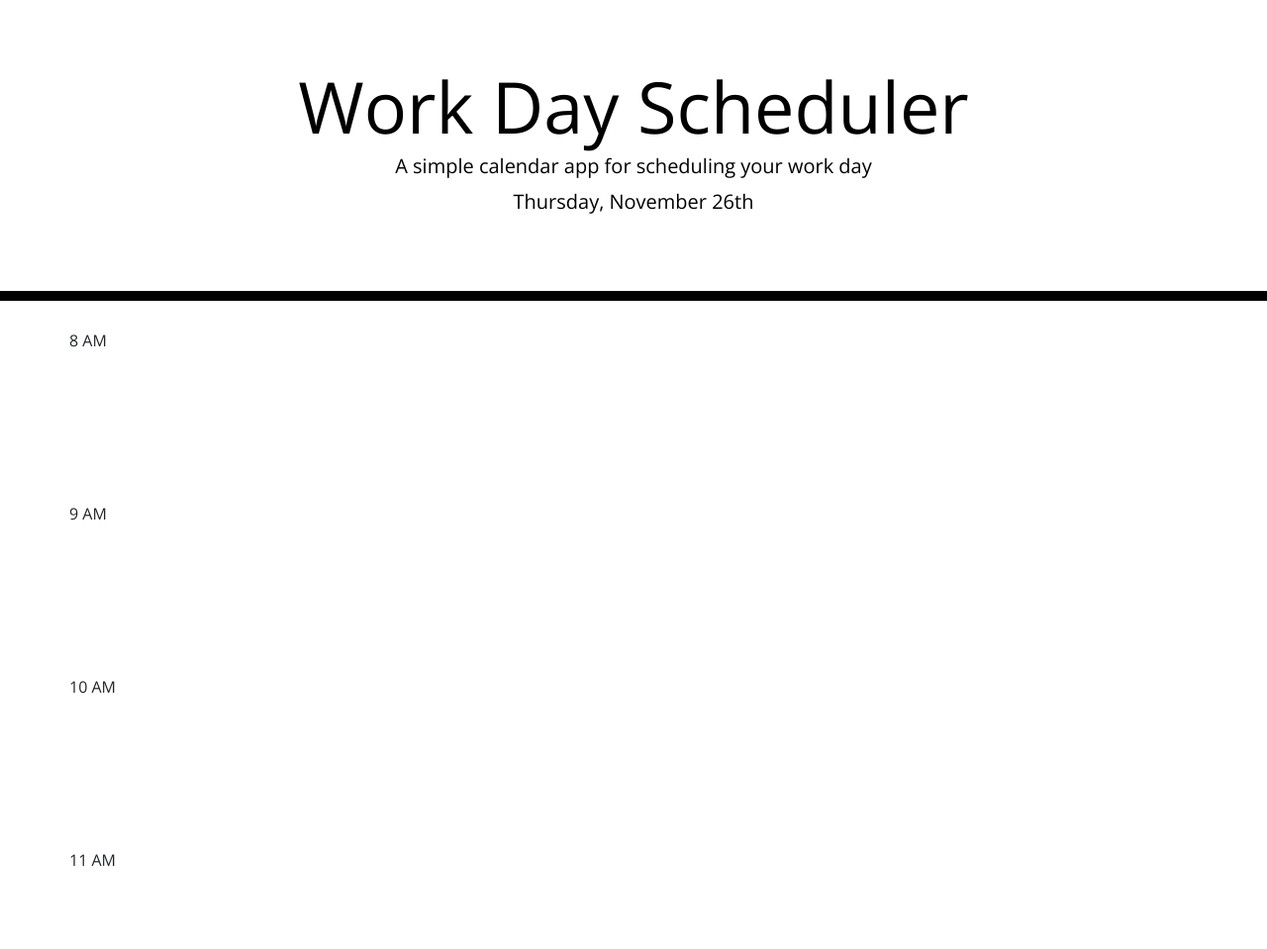
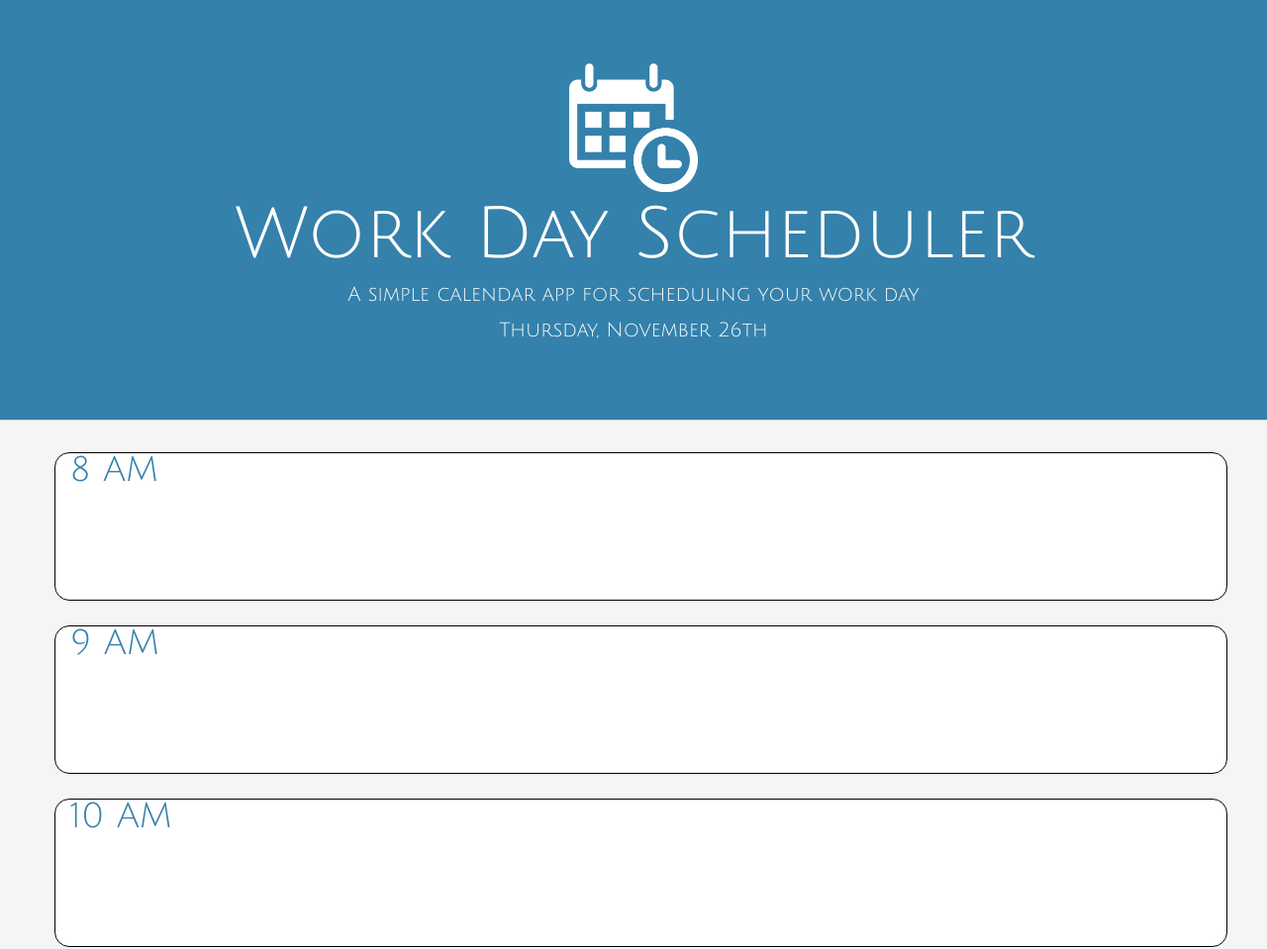
Before and after one commit to bcefarmer/day-planner, a plain HTML site: page index.html in a window 1280 px wide. Shown: the top 959 px of the page at 99% size. Drawn offline with nearby package versions, Linux system fonts and the light colour scheme.

Commit message:
basic design elements

```diff
--- a/assets/style.css
+++ b/assets/style.css
@@ -1,7 +1,8 @@
 body {
-  font-family: 'Open Sans', sans-serif;
+  font-family: 'Julius Sans One', sans-serif;
   font-size: 16px;
   line-height: 1;
+  background-color:	#F5F5F5;
 }
 
 textarea{
@@ -18,16 +19,21 @@ textarea{
 
 .jumbotron {
   text-align: center;
-  background-color: transparent;
-  color: black;
+  background-color: #3481ab;
+  color: white;
   border-radius: 0;
-  border-bottom: 10px solid black;
+  border-bottom: .5px solid lightgrey;
 }
 
 .description{
   white-space: pre-wrap;
 }
 
+section{
+background-color: white;
+border: 1px solid black;
+
+}
 .time-block{
   /*text-align: center;*/
   border-radius: 15px;
@@ -42,8 +48,15 @@ textarea{
 .row {
   height: 125px;
   border-top: 1px solid white;
+  padding-top: 5px;
+ }
 
+.blueText{
+  font-size: 35px;
+  font-weight: lighter;
+  color: #3481ab;
 }
+
 
 /*
 .hour {
--- a/index.html
+++ b/index.html
@@ -16,10 +16,8 @@
       integrity="sha384-50oBUHEmvpQ+1lW4y57PTFmhCaXp0ML5d60M1M7uH2+nqUivzIebhndOJK28anvf"
       crossorigin="anonymous"
     />
-    <link
-      href="https://fonts.googleapis.com/css?family=Open+Sans&display=swap"
-      rel="stylesheet"
-    />
+    <link rel="preconnect" href="https://fonts.gstatic.com">
+    <link href="https://fonts.googleapis.com/css2?family=Julius+Sans+One&display=swap" rel="stylesheet">
     <link rel="stylesheet" href="./assets/style.css" />
 
 
@@ -28,6 +26,7 @@
 
   <body>
     <header class="jumbotron">
+      <img src="./img/white_calendar.png" style="height:130px; width:130px;"/>
       <h1 class="display-3">Work Day Scheduler</h1>
       <p class="lead">A simple calendar app for scheduling your work day</p>
       <p id="currentDay" class="lead"></p>
@@ -40,7 +39,7 @@
           <section class="time-block" id="8" data-time="8:00 am" data-order="1">
 
             <row class="d-flex flex-row">
-              <div class = "col-sm-2 col-md-2 d-flex justify-content-start align-middle">8 AM</div>
+              <div class = "col-sm-2 col-md-2 d-flex justify-content-start align-middle blueText">8 AM</div>
               <div class = "col-sm-9 col-md-9 d-flex justify-content-end align-middle">
                     <p data-assignment = "8" ></p>
               </div>
@@ -51,7 +50,7 @@
           <section class="time-block" id="9" data-time="9:00 am" data-order="2">
 
             <row class="d-flex flex-row">
-              <div class = "col-sm-2 col-md-2 d-flex justify-content-start align-middle">9 AM</div>
+              <div class = "col-sm-2 col-md-2 d-flex justify-content-start align-middle blueText">9 AM</div>
                 <div class="col-sm-9 col-md-9 d-flex justify-content-end align-middle">
 
                   <p data-assignment = "9"></p>
@@ -64,7 +63,7 @@
           <section class="time-block" id="10" data-time="10:00 am" data-order="3">
 
             <row class="d-flex flex-row">
-              <div class = "col-sm-2 col-md-2 d-flex justify-content-start align-middle">10 AM</div>
+              <div class = "col-sm-2 col-md-2 d-flex justify-content-start align-middle blueText">10 AM</div>
                 <div class="col-sm-9 col-md-9 d-flex justify-content-end align-middle">
                   <p data-assignment = "10"></p>
                   </div>
@@ -77,7 +76,7 @@
           <section class="time-block" id="11" data-time="11:00 am" data-order="4">
 
             <row class="d-flex flex-row">
-              <div class = "col-sm-2 col-md-2 d-flex justify-content-start align-middle">11 AM</div>
+              <div class = "col-sm-2 col-md-2 d-flex justify-content-start align-middle blueText">11 AM</div>
                 <div class="col-sm-9 col-md-9 d-flex justify-content-end align-middle">
                   <p data-assignment = "11"></p>
                   </div>
@@ -89,7 +88,7 @@
           <section class="time-block" id="12" data-time="12:00 pm" data-order="5">
 
             <row class="d-flex flex-row">
-              <div class = "col-sm-2 col-md-2 d-flex justify-content-start align-middle">12 PM</div>
+              <div class = "col-sm-2 col-md-2 d-flex justify-content-start align-middle blueText">12 PM</div>
                 <div class= "col-sm-9 col-md-9 d-flex justify-content-end align-middle">
                   <p data-assignment = "12"></p>
                   </div>
@@ -101,7 +100,7 @@
           <section class="time-block" id="1" data-time="1:00 pm" data-order="6">
 
             <row class="d-flex flex-row">
-              <div class = "col-sm-2 col-md-2 d-flex justify-content-start align-middle">1 PM</div>
+              <div class = "col-sm-2 col-md-2 d-flex justify-content-start align-middle blueText">1 PM</div>
                 <div class="col-sm-9 col-md-9 d-flex justify-content-end align-middle">
                   <p data-assignment = "1"></p>
                   </div>
@@ -113,7 +112,7 @@
           <section class="time-block" id="2" data-time="2:00 pm" data-order="7">
 
             <row class="d-flex flex-row">
-              <div class = "col-sm-2 col-md-2 d-flex justify-content-start align-middle">2 PM</div>
+              <div class = "col-sm-2 col-md-2 d-flex justify-content-start align-middle blueText">2 PM</div>
                 <div class="col-sm-9 col-md-9 d-flex justify-content-end align-middle">
                   <p data-assignment = "2"></p>
                   </div>
@@ -126,7 +125,7 @@
           <section class="time-block" id="3" data-time="3:00 pm" data-order="8">
 
             <row class="d-flex flex-row">
-              <div class = "col-sm-2 col-md-2 d-flex justify-content-start align-middle">3 PM</div>
+              <div class = "col-sm-2 col-md-2 d-flex justify-content-start align-middle blueText">3 PM</div>
                 <div class="col-sm-9 col-md-9 d-flex justify-content-end align-middle">
                   <p data-assignment = "3"></p>
                   </div>
@@ -138,7 +137,7 @@
           <section class="time-block" id="4" data-time="4:00 pm" data-order="9">
 
             <row class="d-flex flex-row">
-              <div class = "col-sm-2 col-md-2 d-flex justify-content-start align-middle">4 PM</div>
+              <div class = "col-sm-2 col-md-2 d-flex justify-content-start align-middle blueText">4 PM</div>
                 <div class="col-sm-9 col-md-9 d-flex justify-content-end align-middle">
                   <p data-assignment = "4"></p>
                   </div>
@@ -150,7 +149,7 @@
           <section class="time-block" id="5" data-time="5:00 pm" data-order="10">
 
             <row class="d-flex flex-row">
-              <div class = "col-sm-2 col-md-2 d-flex justify-content-start align-middle">5 PM</div>
+              <div class = "col-sm-2 col-md-2 d-flex justify-content-start align-middle blueText">5 PM</div>
                 <div class= "col-sm-9 col-md-9 d-flex justify-content-end align-middle">
                   <p data-assignment = "5"></p>
                   </div>
--- a/js/events.js
+++ b/js/events.js
@@ -29,9 +29,13 @@ $( document ).ready(function(){
     var nowFormat = now.format("dddd, MMMM Do");
     $("#currentDay").text(nowFormat);
 
-       // Current Timestamp
+
+   function populatePastPresent(){
     var time = moment();
     var timeFormat = time.valueOf();
+    }
+
+
 
  /*
 Because this app uses a modal box to collect information, variable global_current_record
@@ -47,6 +51,8 @@ let global_current_record = "";
 if(localStorage.getItem(nowFormat) != undefined && localStorage.getItem(nowFormat) != null && localStorage.getItem(nowFormat) != "" ){
    import_localStorage_events();
  }
+
+
 
 
 //------------------------------
```
Also changed, not shown: img/white_calendar.png (added).
